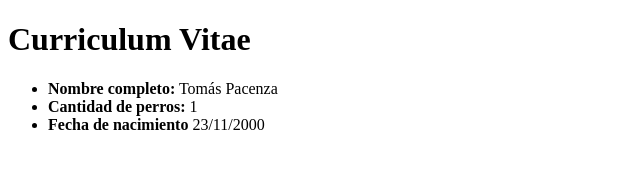
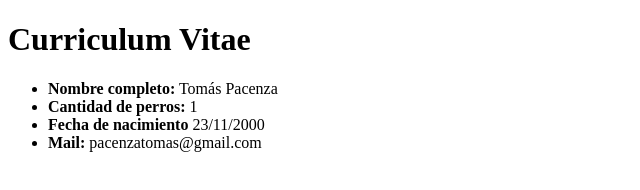
Before and after one commit to Pacenzatomas7/nucba_2717, a plain HTML site: page clase_2pruebagit/index.html in a window 1280 px wide. Shown: the whole page, without its empty margins (0-640 px from the left). Drawn offline with Linux system fonts and the light colour scheme.

Commit message:
Mail agregado

```diff
--- a/clase_2pruebagit/index.html
+++ b/clase_2pruebagit/index.html
@@ -13,6 +13,7 @@
         <li> <b>Nombre completo:</b> Tomás Pacenza</li>
         <li> <b>Cantidad de perros:</b> 1</li>
         <li> <b>Fecha de nacimiento</b> 23/11/2000</li>
+        <li> <b>Mail:</b> pacenzatomas@gmail.com</li>
     </ul>
 
 
```
